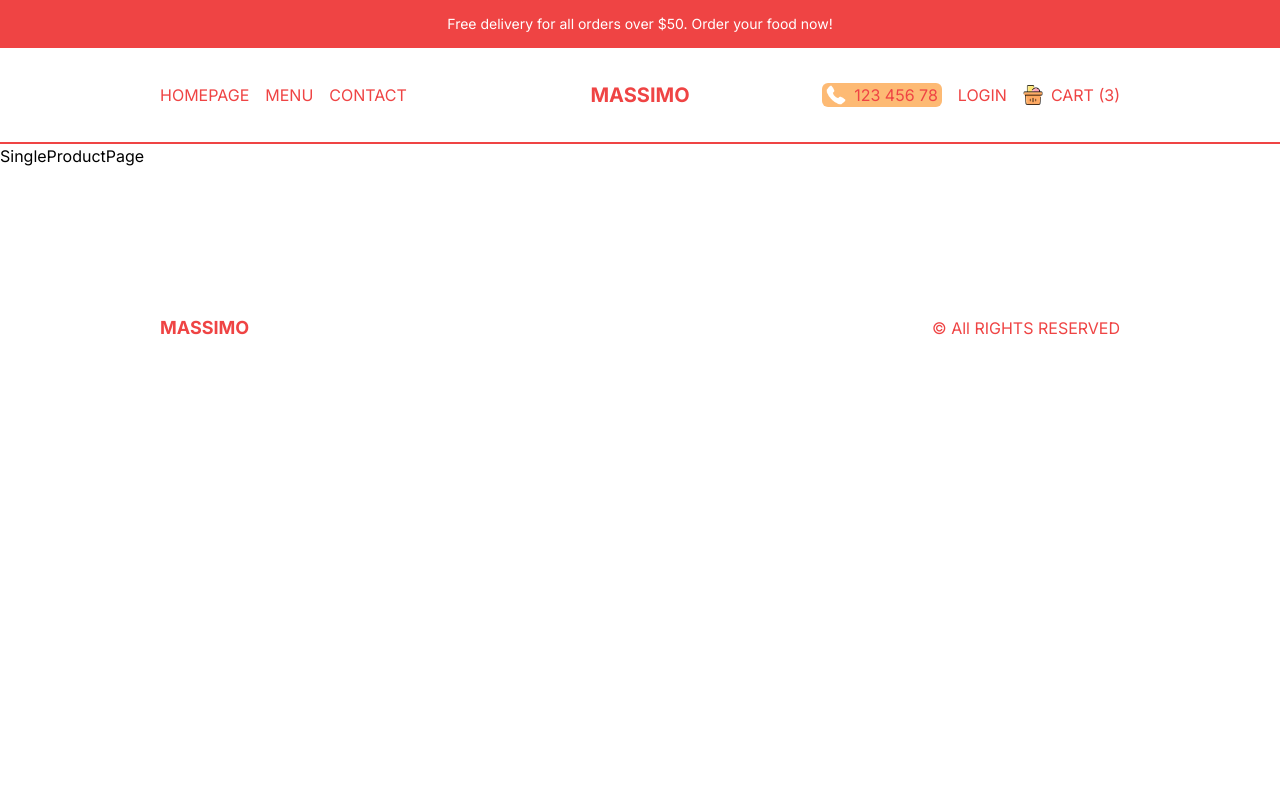
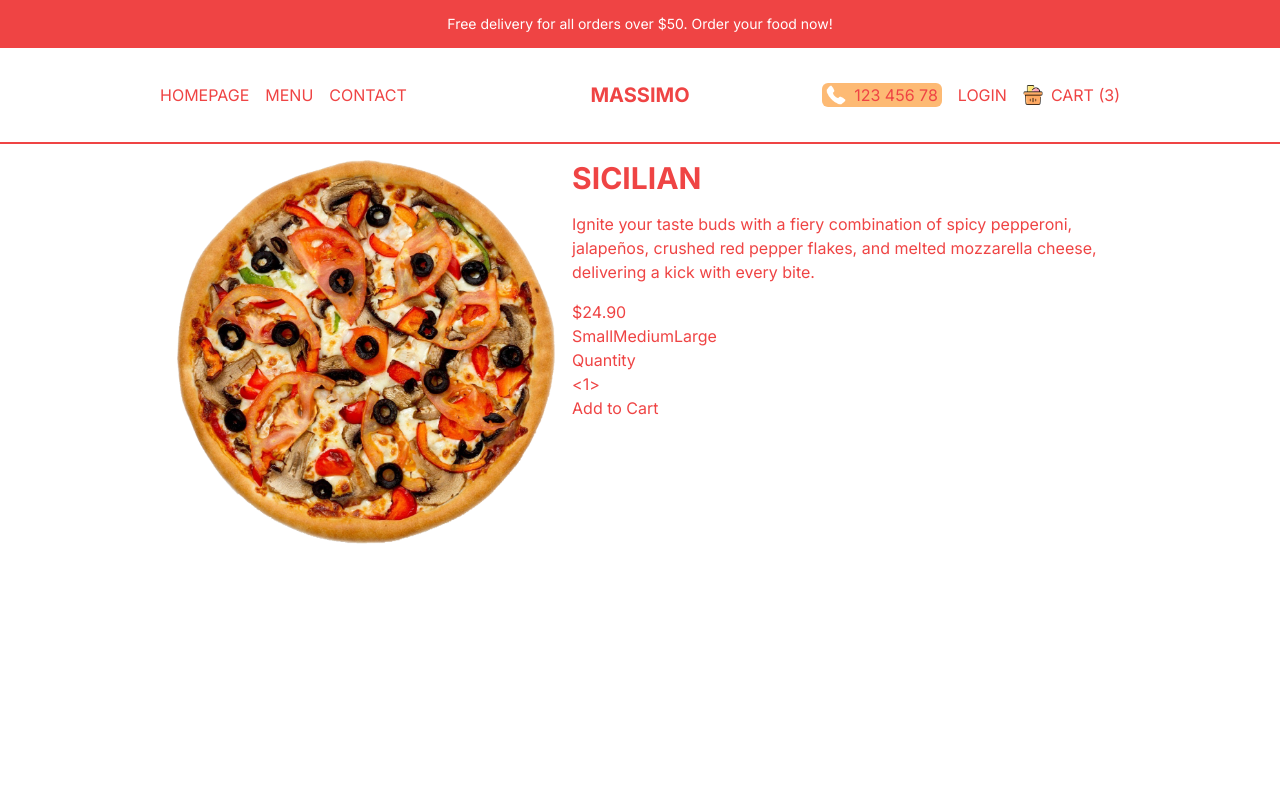
Before and after one commit to BENwada/restaurant, a Next.js app: page /product/1 in a window 1280 px wide. Shown: the top 800 px of the page. Built offline with nearby package versions, Linux system fonts and the light colour scheme.

Commit message:
price component add

```diff
--- a/src/app/menu/[category]/page.tsx
+++ b/src/app/menu/[category]/page.tsx
@@ -1,7 +1,35 @@
+import { pizzas } from "@/data";
+import Image from "next/image";
+import Link from "next/link";
 import React from "react";
 
 const CategoryPage = () => {
-  return <div>CategoryPage</div>;
+  return (
+    <div className="flex flex-wrap text-red-500">
+      {pizzas.map((item) => (
+        <Link
+          className="w-full h-[60vh] border-r-2 border-b-2 p-4 sm:w-1/2 lg:w-1/3 border-red-500 flex flex-col justify-between group odd:bg-fuchsia-50"
+          href={`/product/${item.id}`}
+          key={item.id}
+        >
+          {/* IMAGE CONTAINER */}
+          {item.img && (
+            <div className="relative h-[80%]">
+              <Image src={item.img} alt="" fill className="object-contain" />
+            </div>
+          )}
+          {/* TEXT CONTAINER */}
+          <div className="flex items-center justify-between font-bold ">
+            <h1 className="text-2xl uppercase p-2">{item.title}</h1>
+            <h2 className="group-hover:hidden text-xl">${item.price}</h2>
+            <button className="hidden group-hover:block uppercase bg-red-500 text-white rounded-md p-2 ">
+              Add to Cart
+            </button>
+          </div>
+        </Link>
+      ))}
+    </div>
+  );
 };
 
 export default CategoryPage;
--- a/src/app/product/[id]/page.tsx
+++ b/src/app/product/[id]/page.tsx
@@ -1,7 +1,34 @@
+import Price from "@/components/Price";
+import { singleProduct } from "@/data";
+import Image from "next/image";
 import React from "react";
 
 const SingleProductPage = () => {
-  return <div>SingleProductPage</div>;
+  return (
+    <div className="p-4 lg:px-20 xl:px-40 h-screen flex flex-col justify-around text-red-500 md:flex-row">
+      {/* IMAGE CONTAINER */}
+      {singleProduct.img && (
+        <div className="relative w-full h-1/2">
+          <Image
+            src={singleProduct.img}
+            alt=""
+            className="object-contain"
+            fill
+          />
+        </div>
+      )}
+      {/* TEXT CONTAINER */}
+      <div className="h-1/2 flex flex-col gap-4">
+        <h1 className="text-3xl font-bold uppercase">{singleProduct.title}</h1>
+        <p>{singleProduct.desc}</p>
+        <Price
+          price={singleProduct.price}
+          id={singleProduct.id}
+          options={singleProduct.options}
+        />
+      </div>
+    </div>
+  );
 };
 
 export default SingleProductPage;
--- /dev/null
+++ b/src/components/Price.tsx
@@ -0,0 +1,37 @@
+import React from "react";
+
+type Props = {
+  price: number;
+  id: number;
+  options?: { title: string; additionalPrice: number }[];
+};
+
+const Price = ({ price, id, options }: Props) => {
+  return (
+    <div className="flex flex-col pag-4">
+      <h2>${price.toFixed(2)}</h2>
+      {/* OPTIONS CONTAINER */}
+      <div className="">
+        {options?.map((option) => (
+          <button key={option.title}>{option.title}</button>
+        ))}
+      </div>
+      {/* QUANTITY AND ADD BUTTON CONTAINER */}
+      <div className="">
+        {/* QUANTITY */}
+        <div className="">
+          <span>Quantity</span>
+          <div>
+            <button>{"<"}</button>
+            <span>1</span>
+            <button>{">"}</button>
+          </div>
+        </div>
+        {/* CART BUTTON */}
+        <button>Add to Cart</button>
+      </div>
+    </div>
+  );
+};
+
+export default Price;
```
